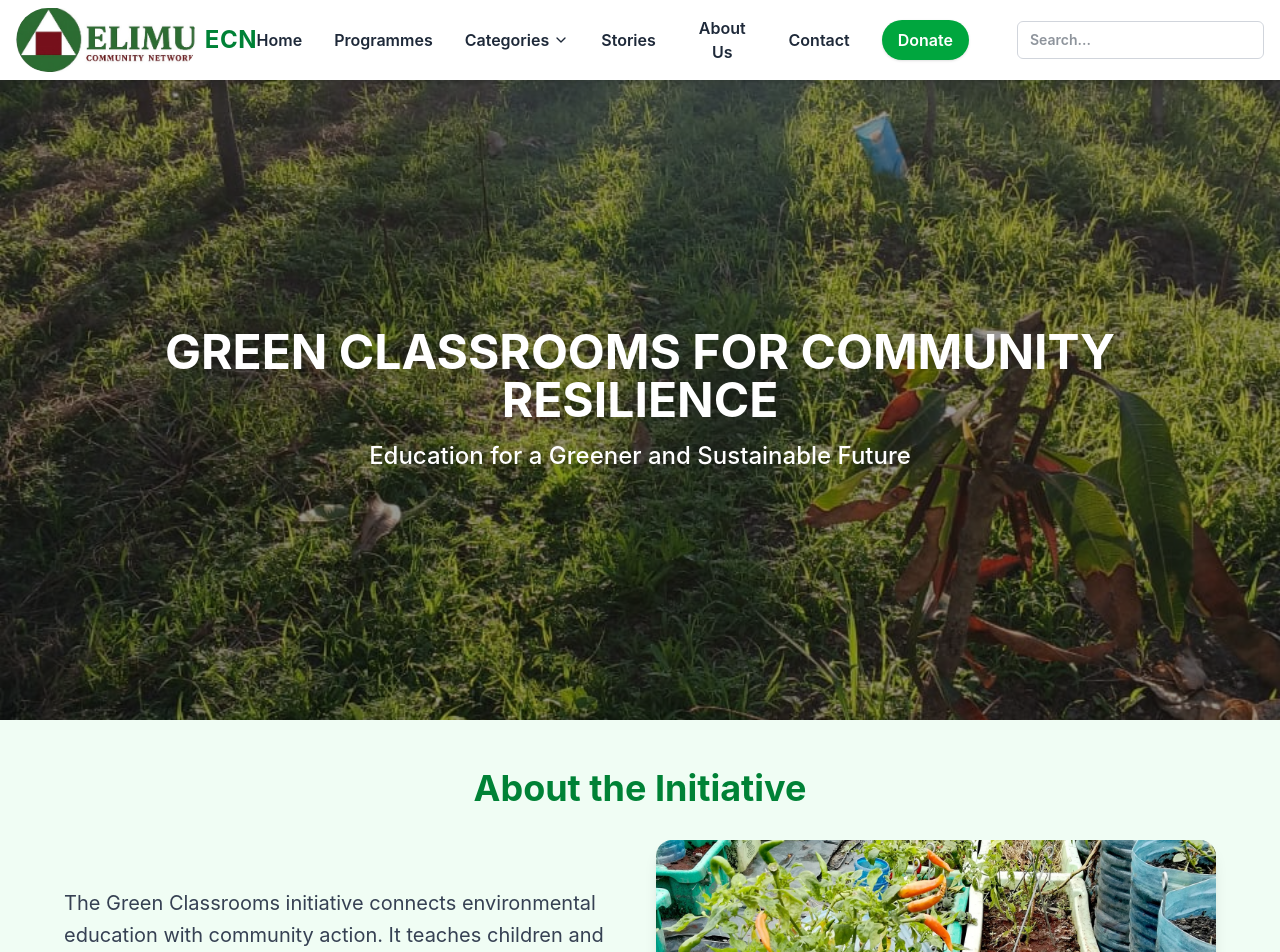
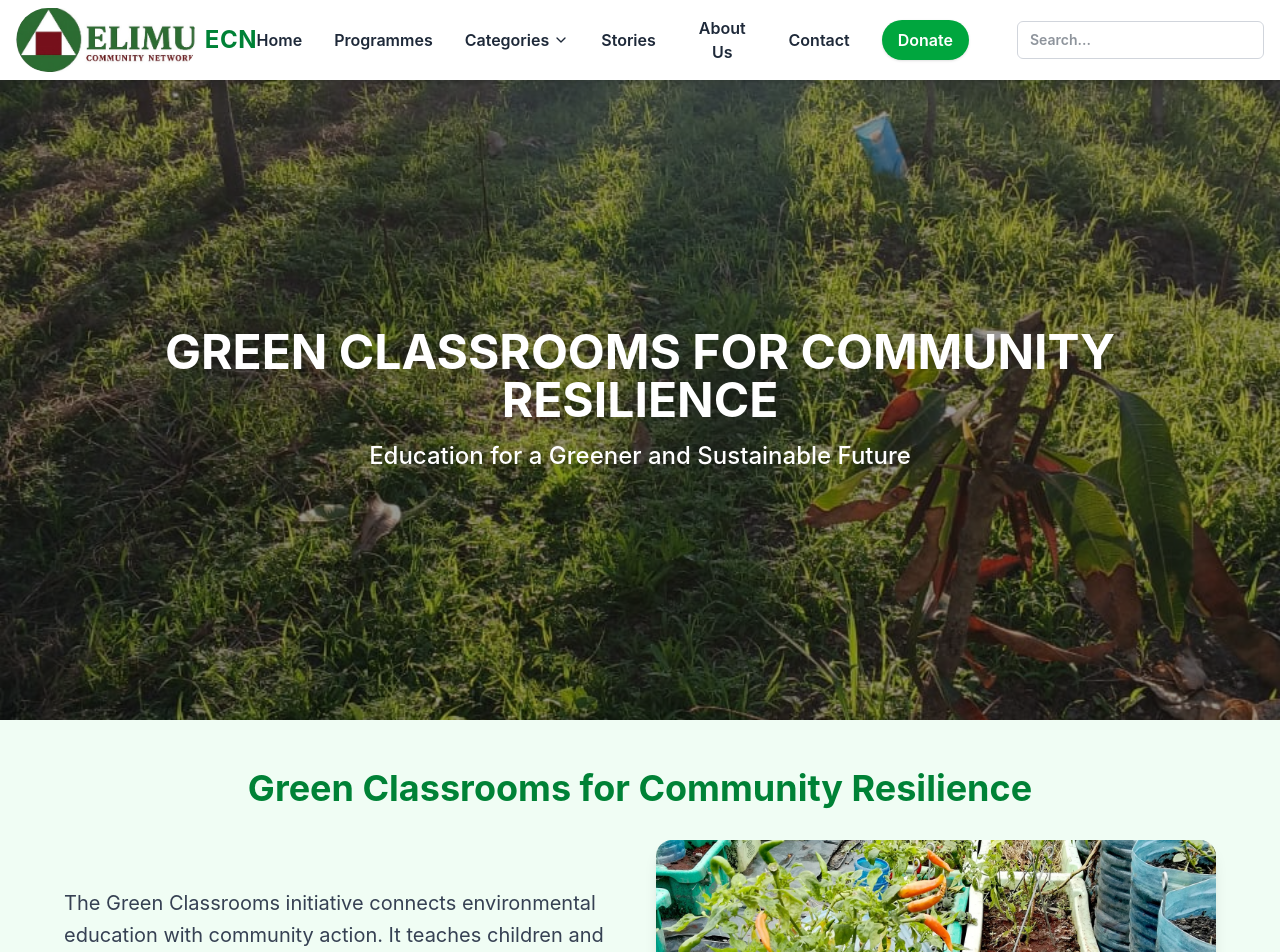
Before and after one commit to steph10920/ecnafrica, a React (Vite) app: page /programs/green-classrooms in a window 1280 px wide. Shown: the top 952 px of the page. Built offline with nearby package versions, Linux system fonts and the light colour scheme.

Commit message:
new changes

```diff
--- a/src/pages/GreenClassrooms.jsx
+++ b/src/pages/GreenClassrooms.jsx
@@ -122,7 +122,7 @@ export default function GreenClassrooms() {
           transition={{ duration: 0.8 }}
           viewport={{ once: true }}
         >
-          About the Initiative
+          Green Classrooms for Community Resilience
         </motion.h2>
 
         {/* Paragraph 1 with image */}
```
